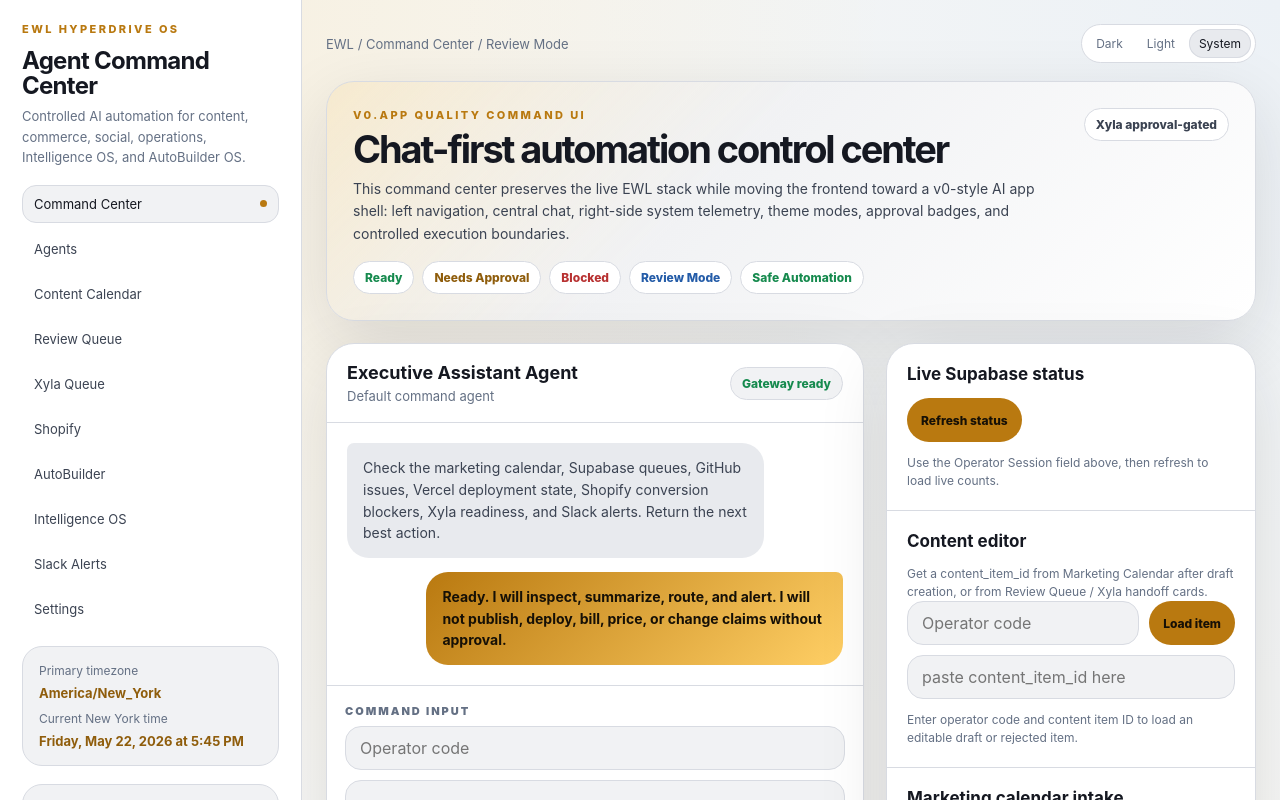
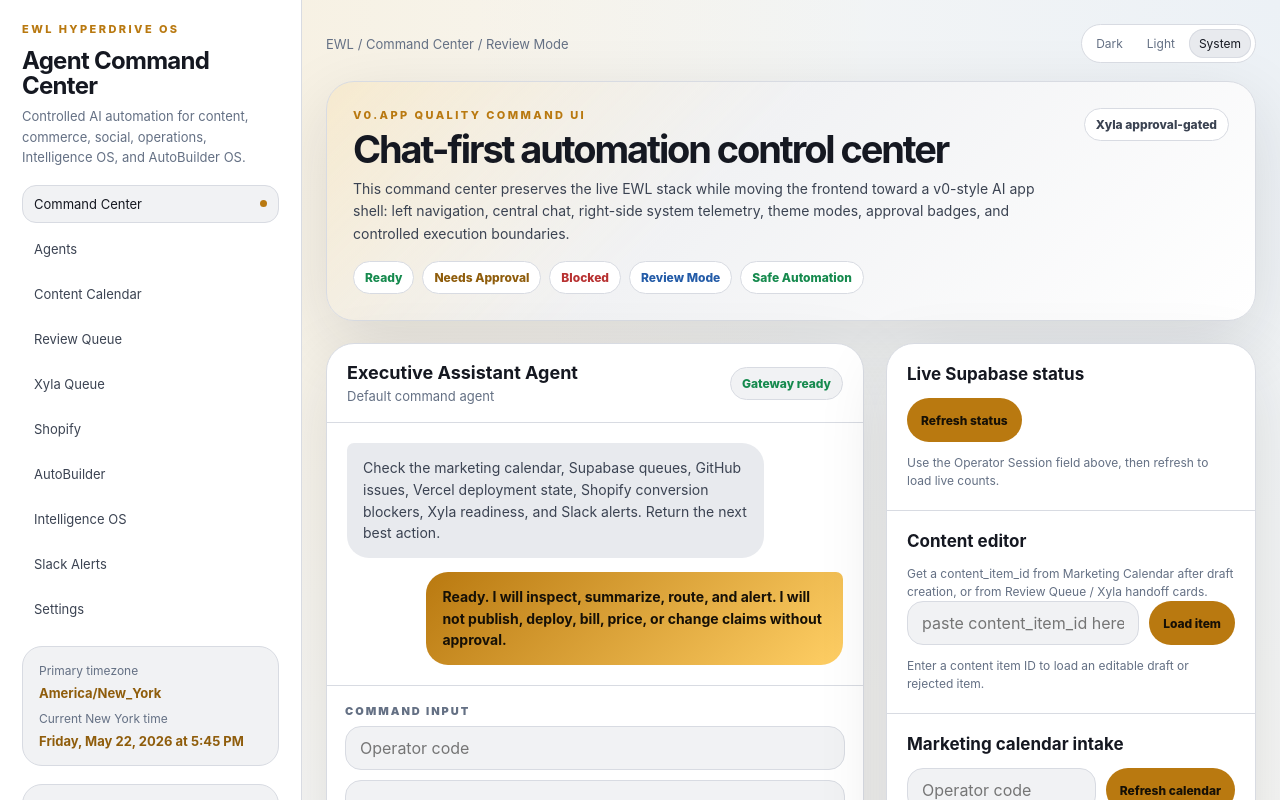
Before and after one commit to Strategic-Minds/EPOXY_WILL_CHANGE_YOUR_LIFE, a Next.js app: page / in a window 1280 px wide. Shown: the top 800 px of the page. Built offline with nearby package versions, Linux system fonts and the light colour scheme.

Commit message:
Use shared operator code in content editor

```diff
--- a/app/components/ContentEditorPanel.tsx
+++ b/app/components/ContentEditorPanel.tsx
@@ -21,11 +21,14 @@ type ContentItem = {
   status: string | null;
 };
 
-export function ContentEditorPanel() {
-  const [operatorCode, setOperatorCode] = useState('');
+type ContentEditorPanelProps = {
+  operatorCode: string;
+};
+
+export function ContentEditorPanel({ operatorCode }: ContentEditorPanelProps) {
   const [contentItemId, setContentItemId] = useState('');
   const [item, setItem] = useState<ContentItem | null>(null);
-  const [message, setMessage] = useState('Enter operator code and content item ID to load an editable draft or rejected item.');
+  const [message, setMessage] = useState('Enter a content item ID to load an editable draft or rejected item.');
   const [loading, setLoading] = useState(false);
   const [saving, setSaving] = useState(false);
 
@@ -98,22 +101,15 @@ export function ContentEditorPanel() {
       <div className="status-muted">Get a content_item_id from Marketing Calendar after draft creation, or from Review Queue / Xyla handoff cards.</div>
       <div className="form-grid compact">
         <input
-          value={operatorCode}
-          onChange={(event) => setOperatorCode(event.target.value)}
-          placeholder="Operator code"
-          type="password"
+          value={contentItemId}
+          onChange={(event) => setContentItemId(event.target.value)}
+          placeholder="paste content_item_id here"
           className="field"
         />
-        <button type="button" onClick={loadItem} disabled={loading} className="primary-button status-button">
+        <button type="button" onClick={loadItem} disabled={loading || !operatorCode} className="primary-button status-button">
           {loading ? 'Loading...' : 'Load item'}
         </button>
       </div>
-      <input
-        value={contentItemId}
-        onChange={(event) => setContentItemId(event.target.value)}
-        placeholder="paste content_item_id here"
-        className="field editor-id-field"
-      />
       <div className="status-muted">{message}</div>
 
       {item ? (
@@ -147,7 +143,7 @@ export function ContentEditorPanel() {
             placeholder="Hashtags, comma separated"
             className="field"
           />
-          <button type="button" onClick={saveDraft} disabled={saving} className="primary-button status-button">
+          <button type="button" onClick={saveDraft} disabled={saving || !operatorCode} className="primary-button status-button">
             {saving ? 'Saving...' : 'Save draft only'}
           </button>
         </div>
```
